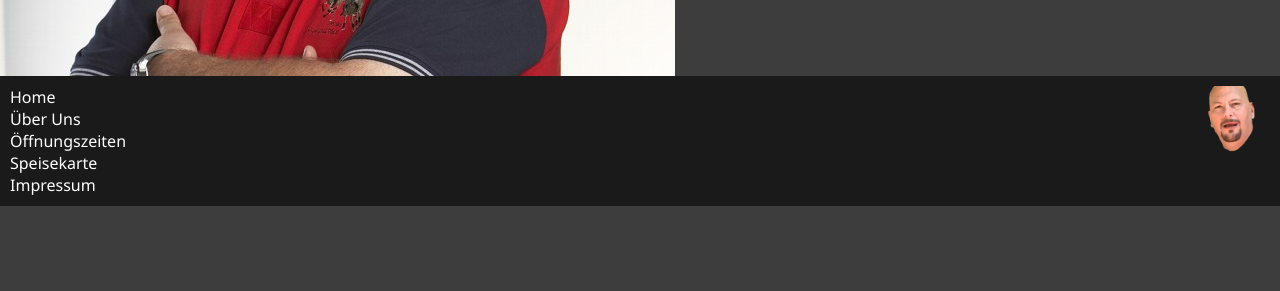
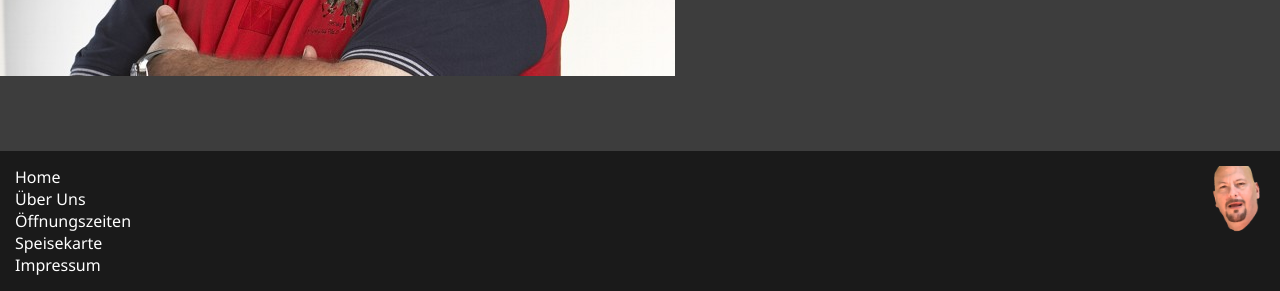
Before and after one commit to Ziray-a/JumboSchreinerDiner, a plain HTML site: page index.html in a window 1280 px wide. Shown: the part 509-800 px from the top of the page. Drawn offline with Linux system fonts and the light colour scheme.

Commit message:
Minimale Änderung im footer bei general.css

```diff
--- a/general.css
+++ b/general.css
@@ -32,12 +32,14 @@
 
 }
 .footer{
-    padding: 10px;
+    padding: 15px;
+    left: 0px;
+    bottom: 0px;
     color: white;
     background-color: #1a1a1a;
     text-align: left;
     width: 100%;
-    position: relative;
+    position: fixed;
     float: bottom;
     clear: both;
     overflow: hidden;
```
